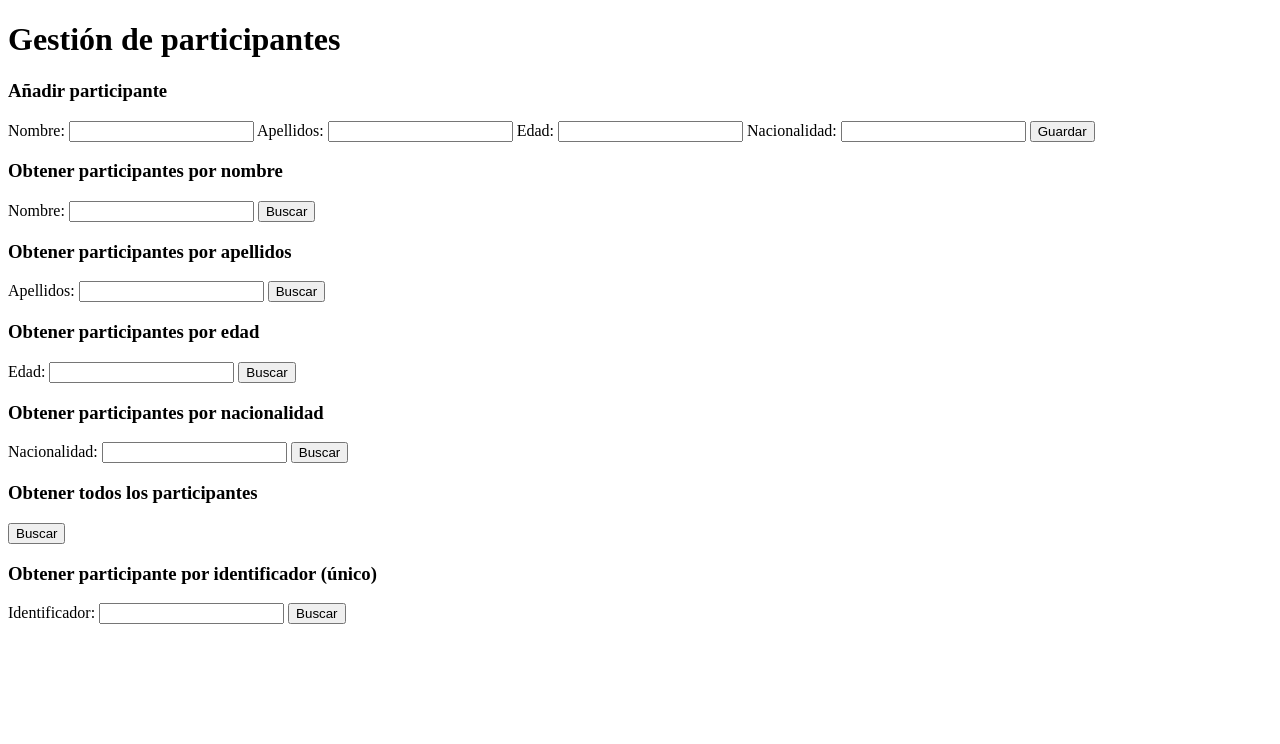
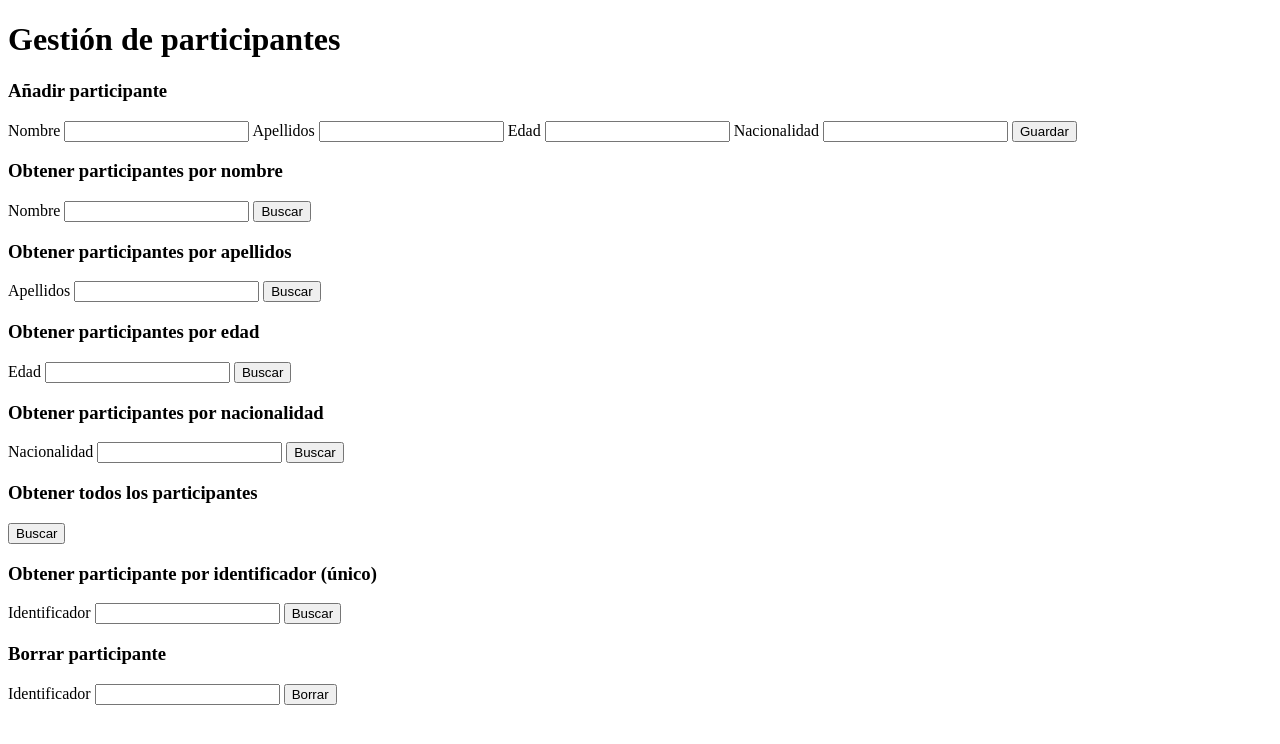
Before and after one commit to UExGPSASEE/proyecto24-gb01-contenidos, a Flask app: page /participants in a window 1280 px wide. Shown: the top 744 px of the page. Run offline with Flask 3, Linux system fonts and the light colour scheme; data that the repository does not hold is empty.

Commit message:
GG-58 HU 8.3 Borrar participante
Añadida función de borrado de participante por su identificador

```diff
--- a/app.py
+++ b/app.py
@@ -128,5 +128,9 @@ def getParticipantById():
 def getAllParticipants():
     return ParticipantCtrl.getAllParticipants(db['participants'])
 
+@app.route('/participants/deleteParticipant', methods=['POST'])
+def deletePerticipant():
+    return ParticipantCtrl.deleteParticipant(db['participants'])
+
 if __name__ == '__main__':
     app.run(debug=True, port=8082)
--- a/controllers/participant_ctrl.py
+++ b/controllers/participant_ctrl.py
@@ -71,7 +71,7 @@ class ParticipantCtrl:
 
     @staticmethod
     def getParticipantByAge(db: Collection):
-        age = request.args.get('age')
+        age = int(request.args.get('age'))
 
         if age:
             matching_participants = db.find({'age': age})
@@ -147,13 +147,11 @@ class ParticipantCtrl:
 
     # ---------------------------------------------------------
 
-
-
     @staticmethod
-    def delete_participant(db: Collection):
+    def deleteParticipant(db: Collection):
         if request.form.get('_method') == 'DELETE':
-            participant_id = int(request.form['id'])
-            if participant_id and db.delete_one({'idParticipant': participant_id}):
+            participant_id = int(request.form['participant_id'])
+            if participant_id and db.delete_one({'participant_id': participant_id}):
                 print("Delete ok")
                 return redirect(url_for('participants'))
             else:
--- a/templates/Participant.html
+++ b/templates/Participant.html
@@ -18,13 +18,13 @@
                     </div>
                     <div class="card-body">
                         <form action="/participants/addParticipant" method="POST">
-                            <label>Nombre:</label>
-                            <input type="text" class="form-control mb-3" name="name">
-                            <label>Apellidos:</label>
-                            <input type="text" class="form-control mb-3" name="surname">
-                            <label>Edad:</label>
-                            <input type="number" min=0 class="form-control mb-3" name="age">
-                            <label>Nacionalidad:</label>
+                            <label>Nombre</label>
+                            <input type="text" class="form-control mb-3" name="name" required>
+                            <label>Apellidos</label>
+                            <input type="text" class="form-control mb-3" name="surname" required>
+                            <label>Edad</label>
+                            <input type="number" min=0 class="form-control mb-3" name="age" required>
+                            <label>Nacionalidad</label>
                             <input type="text" class="form-control mb-3" name="nationality">
                             <button class="btn btn-primary" type="submit"> Guardar </button>
                         </form>
@@ -35,7 +35,7 @@
                     </div>
                     <div class="card-body">
                         <form action="/participants/getParticipantByName" method="GET">
-                            <label>Nombre:</label>
+                            <label>Nombre</label>
                             <input type="text" class="form-control mb-3" name="name">
                             <button class="btn btn-primary" type="submit"> Buscar </button>
                         </form>
@@ -46,7 +46,7 @@
                     </div>
                     <div class="card-body">
                         <form action="/participants/getParticipantBySurname" method="GET">
-                            <label>Apellidos:</label>
+                            <label>Apellidos</label>
                             <input type="text" class="form-control mb-3" name="surname">
                             <button class="btn btn-primary" type="submit"> Buscar </button>
                         </form>
@@ -57,7 +57,7 @@
                     </div>
                     <div class="card-body">
                         <form action="/participants/getParticipantByAge" method="GET">
-                            <label>Edad:</label>
+                            <label>Edad</label>
                             <input type="text" class="form-control mb-3" name="age">
                             <button class="btn btn-primary" type="submit"> Buscar </button>
                         </form>
@@ -68,7 +68,7 @@
                     </div>
                     <div class="card-body">
                         <form action="/participants/getParticipantByNationality" method="GET">
-                            <label>Nacionalidad:</label>
+                            <label>Nacionalidad</label>
                             <input type="text" class="form-control mb-3" name="nationality">
                             <button class="btn btn-primary" type="submit"> Buscar </button>
                         </form>
@@ -88,9 +88,21 @@
                     </div>
                     <div class="card-body">
                         <form action="/participants/getParticipantById" method="GET">
-                            <label>Identificador:</label>
+                            <label>Identificador</label>
                             <input type="number" min=0 class="form-control mb-3" name="participant_id" required>
                             <button class="btn btn-primary" type="submit"> Buscar </button>
+                        </form>
+                    </div>
+
+                    <div class="card-header">
+                        <h3 class="text-center">Borrar participante</h3>
+                    </div>
+                    <div class="card-body">
+                        <form action="/participants/deleteParticipant" method="POST">
+                            <input type="hidden" name="_method" value="DELETE">
+                            <label>Identificador</label>
+                            <input type="number" min=0 class="form-control mb-3" name="participant_id" required>
+                            <button class="btn btn-primary" type="submit"> Borrar </button>
                         </form>
                     </div>
 
```
